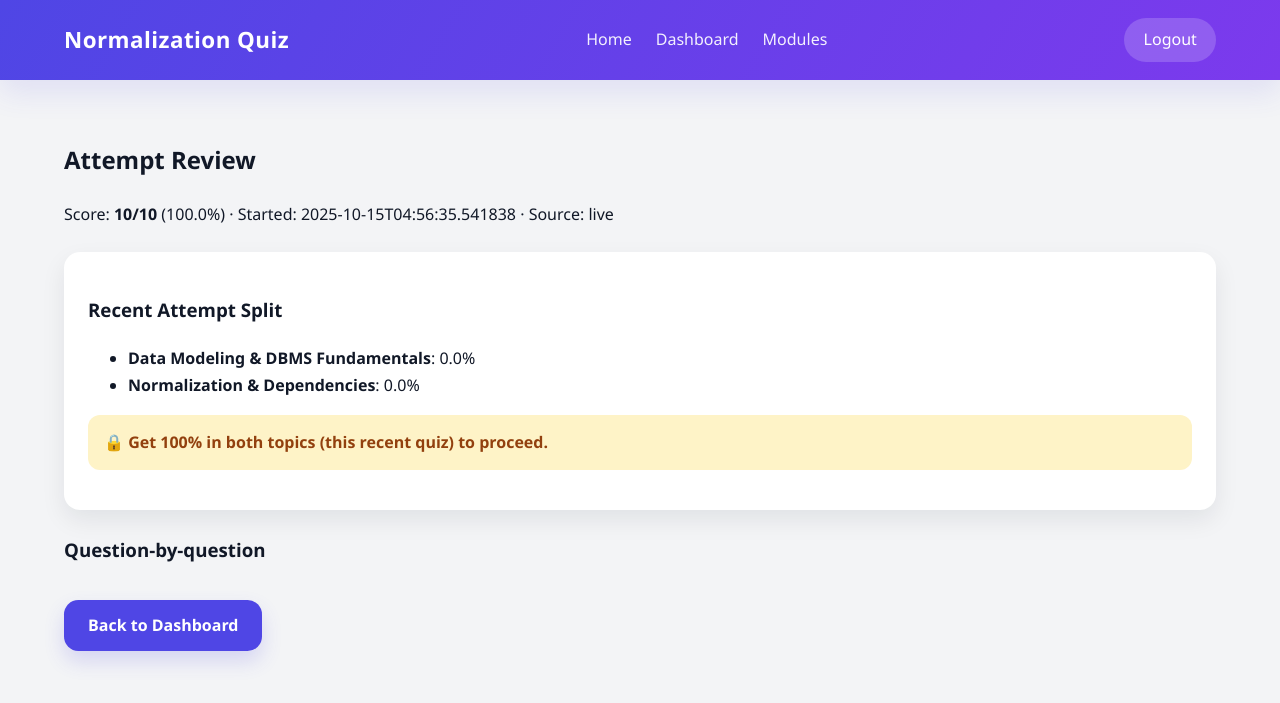
After one commit to sosenenterprenuer-cloud/fyp-cursor, a Flask app: page /review/1 in a window 1280 px wide. The commit adds this page. Shown: the top 703 px of the page. Run offline with Flask 3, Linux system fonts and the light colour scheme; a user stored in the database is signed in; data comes from the database, SQL or seed files in the repository; data that the repository does not hold is empty.

Commit message:
Add quiz review flow with feedback redirect

```diff
--- a/app/app.py
+++ b/app/app.py
@@ -506,6 +506,32 @@ def reattempt():
 
 def _get_or_create_open_attempt(student_id: int) -> int:
     db = get_db()
+    try:
+        exists = db.execute(
+            "SELECT 1 FROM student WHERE student_id=?",
+            (student_id,),
+        ).fetchone()
+    except Exception:
+        exists = None
+    if not exists:
+        try:
+            db.execute(
+                """
+                INSERT OR IGNORE INTO student (student_id, name, email, program, password_hash)
+                VALUES (?,?,?,?,?)
+                """,
+                (
+                    student_id,
+                    f"Student {student_id}",
+                    f"student{student_id}@example.com",
+                    "",
+                    generate_password_hash("temp"),
+                ),
+            )
+            db.commit()
+        except Exception as exc:
+            print("[ATTEMPT] Failed to ensure student row:", repr(exc))
+
     cur = db.execute(
         "SELECT attempt_id FROM attempt WHERE student_id=? AND finished_at IS NULL ORDER BY started_at DESC LIMIT 1",
         (student_id,),
@@ -771,6 +797,8 @@ def submit():
 
     db.commit()
 
+    session["last_attempt_id"] = attempt_id
+
     return jsonify(
         {
             "attempt_id": attempt_id,
@@ -823,6 +851,71 @@ def student_dashboard(student_id: int):
         last_attempt=last,
         two_cat=two_cat,
         unlocked_next=unlocked_next,
+        next_topic_name="Next Topic (Prototype End)",
+    )
+
+
+@app.route("/review/<int:attempt_id>")
+@login_required
+def review_attempt(attempt_id: int):
+    sid = int(session["student_id"])
+    with get_db() as conn:
+        att = conn.execute(
+            """
+            SELECT attempt_id, started_at, finished_at, score_pct, items_total, items_correct,
+                   IFNULL(source,'live') AS source
+            FROM attempt
+            WHERE attempt_id=? AND student_id=?
+            """,
+            (attempt_id, sid),
+        ).fetchone()
+        if not att:
+            flash("Attempt not found.", "error")
+            return redirect(url_for("student_dashboard", student_id=sid))
+
+        rows = conn.execute(
+            """
+            SELECT q.quiz_id, q.question, q.correct_answer, q.explanation, q.two_category,
+                   r.answer AS your_answer, r.score AS is_correct, r.response_time_s
+            FROM response r
+            JOIN quiz q ON q.quiz_id = r.quiz_id
+            WHERE r.student_id=? AND r.attempt_id=?
+            ORDER BY q.quiz_id
+            """,
+            (sid, attempt_id),
+        ).fetchall()
+
+        split = conn.execute(
+            """
+            SELECT q.two_category AS cat, SUM(r.score) AS correct, COUNT(*) AS total
+            FROM response r JOIN quiz q ON q.quiz_id=r.quiz_id
+            WHERE r.student_id=? AND r.attempt_id=?
+            GROUP BY q.two_category
+            """,
+            (sid, attempt_id),
+        ).fetchall()
+
+    fund_total = fund_correct = norm_total = norm_correct = 0
+    for r in split:
+        if r["cat"] == "Data Modeling & DBMS Fundamentals":
+            fund_correct = int(r["correct"] or 0)
+            fund_total = int(r["total"] or 0)
+        elif r["cat"] == "Normalization & Dependencies":
+            norm_correct = int(r["correct"] or 0)
+            norm_total = int(r["total"] or 0)
+
+    fund_pct = round(100 * fund_correct / fund_total, 1) if fund_total else 0.0
+    norm_pct = round(100 * norm_correct / norm_total, 1) if norm_total else 0.0
+    unlocked_next = fund_pct == 100.0 and norm_pct == 100.0
+
+    return render_template(
+        "review.html",
+        attempt=att,
+        items=rows,
+        fund_pct=fund_pct,
+        norm_pct=norm_pct,
+        unlocked_next=unlocked_next,
+        next_topic_name="Next Topic (Prototype End)",
     )
 
 
--- a/app/static/css/style.css
+++ b/app/static/css/style.css
@@ -323,6 +323,24 @@ main.container {
 .notice.warn {
   background: #fef3c7;
   color: #92400e;
+}
+
+.qa-list {
+  list-style: decimal;
+  padding-left: 1.25rem;
+  display: flex;
+  flex-direction: column;
+  gap: 1rem;
+}
+
+.qa-list .good {
+  color: #065f46;
+  font-weight: 600;
+}
+
+.qa-list .bad {
+  color: #7c2d12;
+  font-weight: 600;
 }
 
 .mastery-card {
--- /dev/null
+++ b/app/templates/review.html
@@ -0,0 +1,48 @@
+{% extends 'base.html' %}
+{% block title %}Review Attempt #{{ attempt['attempt_id'] }}{% endblock %}
+{% block content %}
+
+<h2>Attempt Review</h2>
+<p>
+  Score: <strong>{{ attempt['items_correct'] }}/{{ attempt['items_total'] }}</strong>
+  ({{ attempt['score_pct'] }}%) · Started: {{ attempt['started_at'] }} · Source: {{ attempt['source'] }}
+</p>
+
+<div class="cards">
+  <div class="card">
+    <h3>Recent Attempt Split</h3>
+    <ul>
+      <li><strong>Data Modeling &amp; DBMS Fundamentals</strong>: {{ fund_pct }}%</li>
+      <li><strong>Normalization &amp; Dependencies</strong>: {{ norm_pct }}%</li>
+    </ul>
+    {% if unlocked_next %}
+      <div class="notice success">✅ Perfect in both topics! Next recommendation: <strong>{{ next_topic_name }}</strong></div>
+      <p><a class="btn primary" href="/thanks">Give a rating</a></p>
+    {% else %}
+      <div class="notice warn">🔒 Get 100% in both topics (this recent quiz) to proceed.</div>
+    {% endif %}
+    {% if request.args.get('feedback') %}
+      <div class="notice success">⭐ Feedback has been submitted. Thank you!</div>
+    {% endif %}
+  </div>
+</div>
+
+<h3>Question-by-question</h3>
+<ol class="qa-list">
+  {% for it in items %}
+    <li class="card">
+      <div><strong>Q{{ it['quiz_id'] }}</strong> · <em>{{ it['two_category'] or '—' }}</em></div>
+      <p class="q">{{ it['question'] }}</p>
+      <p class="{{ 'good' if it['is_correct'] else 'bad' }}">
+        Your answer: <strong>{{ it['your_answer'] or '(blank)' }}</strong>
+        {% if not it['is_correct'] %} · Correct: <strong>{{ it['correct_answer'] }}</strong>{% endif %}
+      </p>
+      {% if not it['is_correct'] and it['explanation'] %}
+        <details><summary>Why?</summary><p>{{ it['explanation'] }}</p></details>
+      {% endif %}
+    </li>
+  {% endfor %}
+</ol>
+
+<p><a class="btn" href="/student/{{ session.student_id }}">Back to Dashboard</a></p>
+{% endblock %}
--- a/app/templates/student_dashboard.html
+++ b/app/templates/student_dashboard.html
@@ -24,7 +24,9 @@
   <div class="dashboard-card next-step-card">
     <h3>Progression Status</h3>
     {% if unlocked_next %}
-      <div class="notice success">✅ Perfect score in both topics! You can proceed.</div>
+      <div class="notice success">
+        ✅ Perfect score in both topics! Next recommendation: <strong>{{ next_topic_name }}</strong>
+      </div>
       <a class="btn primary" href="/thanks">Proceed to Next Topic</a>
     {% else %}
       <div class="notice warn">🔒 Get 100% in both topics (this recent quiz) to proceed.</div>
```
Also changed, not shown: app/templates/quiz.html (+5 -3 lines), app/templates/thanks.html (+23 -6 lines).
